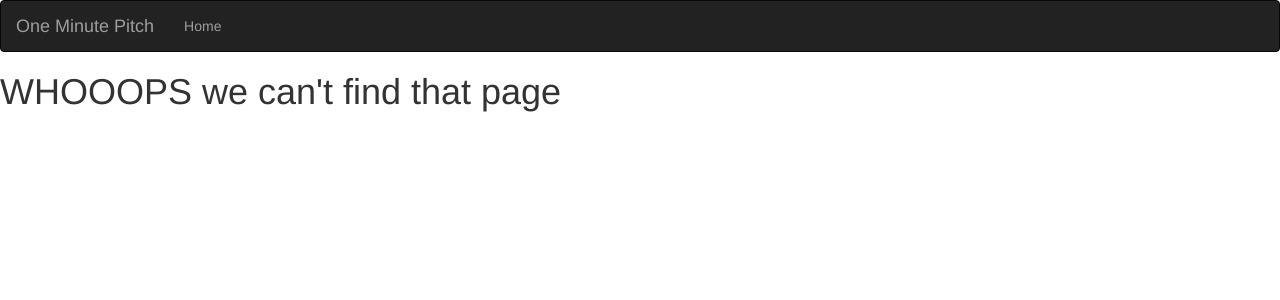
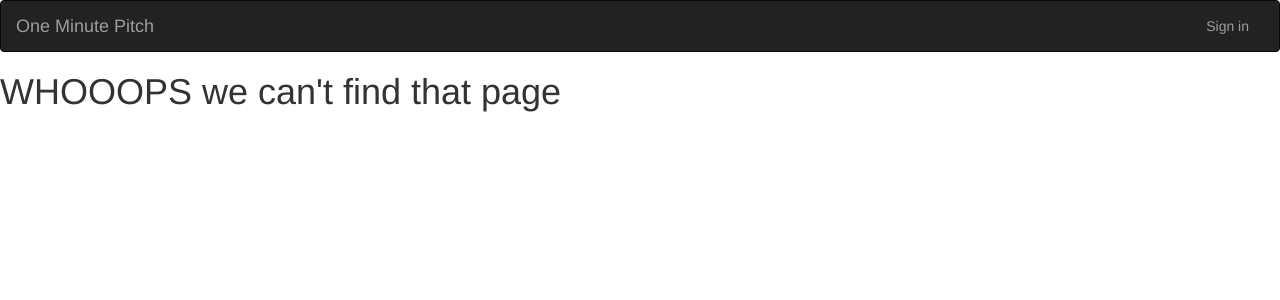
Before and after one commit to Cynthia-Kitili/One-Minute-Pitch, a Python web app: template app/templates/fourOwfour.html in a window 1280 px wide. Shown: the top 300 px of the page. Run offline with Jinja, Linux system fonts and the light colour scheme; the template is opened without the code that fills it, so the values that code supplies are empty; some libraries are stand-ins or nearby versions.

Commit message:
update the navbar.html to show when the user has logged in

```diff
--- a/app/auth/views.py
+++ b/app/auth/views.py
@@ -1,5 +1,5 @@
 from . import auth
-from flask import render_template, redirect, url_for
+from flask import render_template, redirect, url_for, flash, request
 from ..models import User
 from .forms import RegistrationForm, LoginForm
 from .. import db
--- a/app/main/views.py
+++ b/app/main/views.py
@@ -1,4 +1,4 @@
-from flask import render_template, request, redirect, url_for, flash, request
+from flask import render_template, request, redirect,
 from . import main
 from ..requests import get_pitches, get_pitch, search_pitch
 from .forms import CommentsForm
--- a/app/templates/navbar.html
+++ b/app/templates/navbar.html
@@ -10,8 +10,14 @@
             <a class="navbar-brand" href="/"> One Minute Pitch</a>
         </div>
         <div class="navbar-collapse collapse">
-            <ul class="nav navbar-nav">
-                <li><a href="/">Home</a></li>
+            <ul class="nav navbar-nav navbar-right">
+                {% if current_user.is_authenticated %}
+                <li>{{current_user.username}}</li>
+                <li><a href="{{url_for('auth.logout')}}">Sign out</a></li>
+                {% else %}
+                <li><a href="{{url_for('auth.login')}}">Sign in</a></li>
+                {%endif%}
+            </ul>
         </div>
 
     </div>
```
